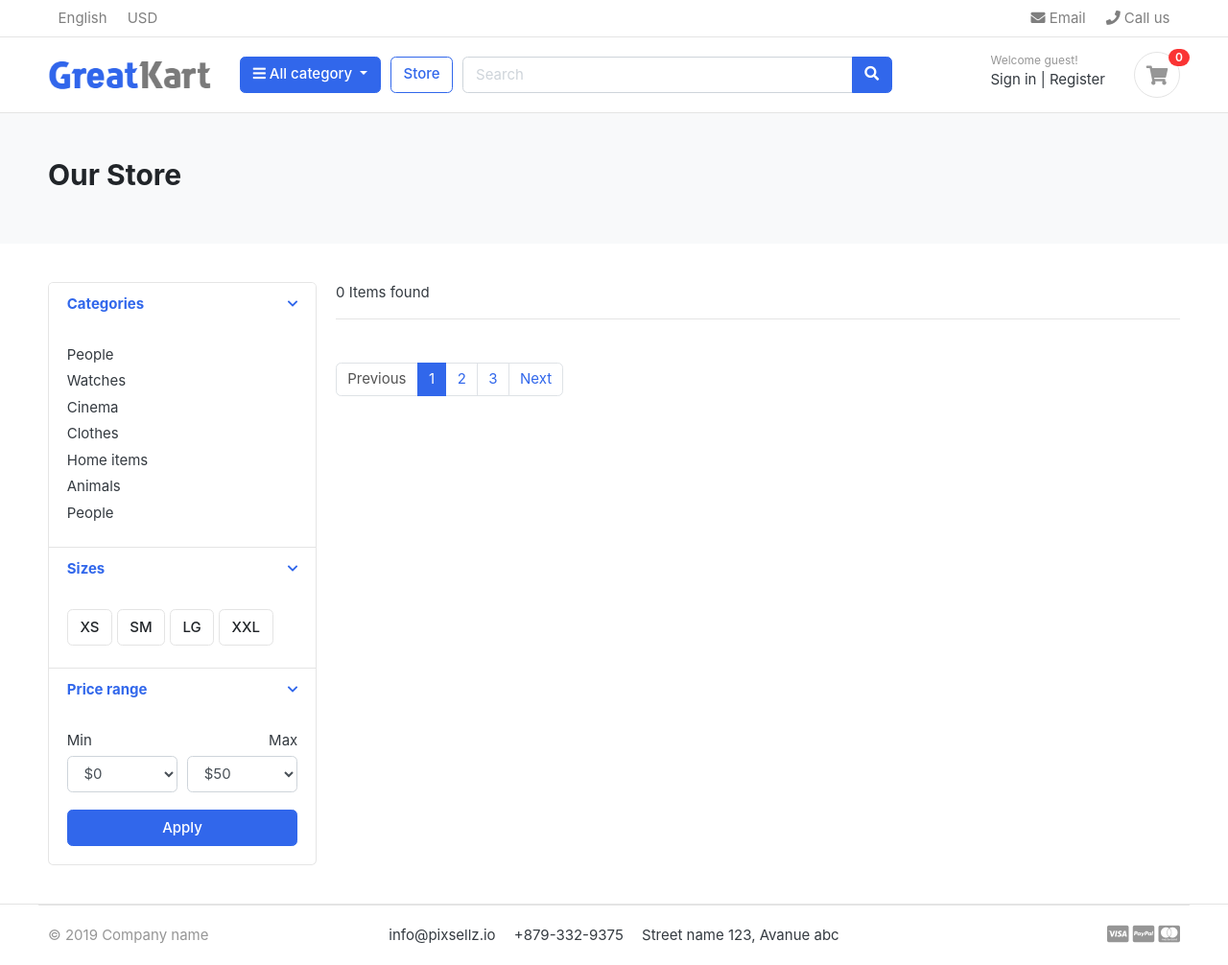
After one commit to Mive667/Django-Ecommerce-website, a Django app: page /store/ in a window 1280 px wide. The commit adds this page. Shown: the whole page at 96% size. Run offline with Django 5.2, Linux system fonts and the light colour scheme; data that the repository does not hold is empty; some libraries are stand-ins or nearby versions; some web fonts are replaced.

Commit message:
add store page and categories page

```diff
--- a/src/ecommerce/templates/ecommerce/includes/navbar.html
+++ b/src/ecommerce/templates/ecommerce/includes/navbar.html
@@ -81,7 +81,7 @@
           <!-- category-wrap.// -->
         </div>
         <!-- col.// -->
-        <a href="./store.html" class="btn btn-outline-primary">Store</a>
+        <a href="./store/" class="btn btn-outline-primary">Store</a>
         <div class="col-lg col-md-6 col-sm-12 col">
           <form action="#" class="search">
             <div class="input-group w-100">
--- a/src/ecommerce/urls.py
+++ b/src/ecommerce/urls.py
@@ -15,12 +15,13 @@ Including another URLconf
     2. Add a URL to urlpatterns:  path('blog/', include('blog.urls'))
 """
 from django.contrib import admin
-from django.urls import path
+from django.urls import include, path
 from django.conf import settings
 from django.conf.urls.static import static
 from . import views
 
 urlpatterns = [
     path('admin/', admin.site.urls),
-    path('', views.index, name='index')
+    path('', views.index, name='index'),
+    path('store/', include('store.urls'), name='store'),
 ] + static(settings.MEDIA_URL, document_root=settings.MEDIA_ROOT)
--- /dev/null
+++ b/src/store/templates/store/store.html
@@ -0,0 +1,197 @@
+{% extends 'ecommerce/base.html' %} {% load static %} {% block content %}
+
+<!-- ========================= SECTION PAGETOP ========================= -->
+<section class="section-pagetop bg">
+  <div class="container">
+    <h2 class="title-page">Our Store</h2>
+  </div>
+  <!-- container //  -->
+</section>
+<!-- ========================= SECTION INTRO END// ========================= -->
+
+<!-- ========================= SECTION CONTENT ========================= -->
+<section class="section-content padding-y">
+  <div class="container">
+    <div class="row">
+      <aside class="col-md-3">
+        <div class="card">
+          <article class="filter-group">
+            <header class="card-header">
+              <a
+                href="#"
+                data-toggle="collapse"
+                data-target="#collapse_1"
+                aria-expanded="true"
+                class=""
+              >
+                <i class="icon-control fa fa-chevron-down"></i>
+                <h6 class="title">Categories</h6>
+              </a>
+            </header>
+            <div class="filter-content collapse show" id="collapse_1" style="">
+              <div class="card-body">
+                <ul class="list-menu">
+                  <li><a href="#">People </a></li>
+                  <li><a href="#">Watches </a></li>
+                  <li><a href="#">Cinema </a></li>
+                  <li><a href="#">Clothes </a></li>
+                  <li><a href="#">Home items </a></li>
+                  <li><a href="#">Animals</a></li>
+                  <li><a href="#">People </a></li>
+                </ul>
+              </div>
+              <!-- card-body.// -->
+            </div>
+          </article>
+          <!-- filter-group  .// -->
+          <article class="filter-group">
+            <header class="card-header">
+              <a
+                href="#"
+                data-toggle="collapse"
+                data-target="#collapse_4"
+                aria-expanded="true"
+                class=""
+              >
+                <i class="icon-control fa fa-chevron-down"></i>
+                <h6 class="title">Sizes</h6>
+              </a>
+            </header>
+            <div class="filter-content collapse show" id="collapse_4" style="">
+              <div class="card-body">
+                <label class="checkbox-btn">
+                  <input type="checkbox" />
+                  <span class="btn btn-light"> XS </span>
+                </label>
+
+                <label class="checkbox-btn">
+                  <input type="checkbox" />
+                  <span class="btn btn-light"> SM </span>
+                </label>
+
+                <label class="checkbox-btn">
+                  <input type="checkbox" />
+                  <span class="btn btn-light"> LG </span>
+                </label>
+
+                <label class="checkbox-btn">
+                  <input type="checkbox" />
+                  <span class="btn btn-light"> XXL </span>
+                </label>
+              </div>
+              <!-- card-body.// -->
+            </div>
+          </article>
+          <!-- filter-group .// -->
+
+          <article class="filter-group">
+            <header class="card-header">
+              <a
+                href="#"
+                data-toggle="collapse"
+                data-target="#collapse_3"
+                aria-expanded="true"
+                class=""
+              >
+                <i class="icon-control fa fa-chevron-down"></i>
+                <h6 class="title">Price range</h6>
+              </a>
+            </header>
+            <div class="filter-content collapse show" id="collapse_3" style="">
+              <div class="card-body">
+                <div class="form-row">
+                  <div class="form-group col-md-6">
+                    <label>Min</label>
+                    <!-- <input class="form-control" placeholder="$0" type="number"> -->
+                    <select class="mr-2 form-control">
+                      <option value="0">$0</option>
+                      <option value="50">$50</option>
+                      <option value="100">$100</option>
+                      <option value="150">$150</option>
+                      <option value="200">$200</option>
+                      <option value="500">$500</option>
+                      <option value="1000">$1000</option>
+                    </select>
+                  </div>
+                  <div class="form-group text-right col-md-6">
+                    <label>Max</label>
+                    <select class="mr-2 form-control">
+                      <option value="50">$50</option>
+                      <option value="100">$100</option>
+                      <option value="150">$150</option>
+                      <option value="200">$200</option>
+                      <option value="500">$500</option>
+                      <option value="1000">$1000</option>
+                      <option value="2000">$2000+</option>
+                    </select>
+                  </div>
+                </div>
+                <!-- form-row.// -->
+                <button class="btn btn-block btn-primary">Apply</button>
+              </div>
+              <!-- card-body.// -->
+            </div>
+          </article>
+          <!-- filter-group .// -->
+        </div>
+        <!-- card.// -->
+      </aside>
+      <!-- col.// -->
+      <main class="col-md-9">
+        <header class="border-bottom mb-4 pb-3">
+          <div class="form-inline">
+            <span class="mr-md-auto">{{ products_count }} Items found </span>
+          </div>
+        </header>
+        <!-- sect-heading -->
+
+        <div class="row">
+          {% for p in products %}
+          <div class="col-md-4">
+            <figure class="card card-product-grid">
+              <div class="img-wrap">
+                <img src="{{ p.image.url }}" />
+              </div>
+              <!-- img-wrap.// -->
+              <figcaption class="info-wrap">
+                <div class="fix-height">
+                  <a href="./product-detail.html" class="title"
+                    >{{ p.product_name }}</a
+                  >
+                  <div class="price-wrap mt-2">
+                    <span class="price">{{ p.price }}$</span>
+                    <del class="price-old">$1980</del>
+                  </div>
+                  <!-- price-wrap.// -->
+                </div>
+                <a href="#" class="btn btn-block btn-primary">Add to cart </a>
+              </figcaption>
+            </figure>
+          </div>
+          {% endfor %}
+          <!-- col.// -->
+        </div>
+        <!-- row end.// -->
+
+        <nav class="mt-4" aria-label="Page navigation sample">
+          <ul class="pagination">
+            <li class="page-item disabled">
+              <a class="page-link" href="#">Previous</a>
+            </li>
+            <li class="page-item active">
+              <a class="page-link" href="#">1</a>
+            </li>
+            <li class="page-item"><a class="page-link" href="#">2</a></li>
+            <li class="page-item"><a class="page-link" href="#">3</a></li>
+            <li class="page-item"><a class="page-link" href="#">Next</a></li>
+          </ul>
+        </nav>
+      </main>
+      <!-- col.// -->
+    </div>
+  </div>
+  <!-- container .//  -->
+</section>
+<!-- ========================= SECTION CONTENT END// ========================= -->
+
+{% endblock %}
--- /dev/null
+++ b/src/store/urls.py
@@ -0,0 +1,9 @@
+
+from django.urls import path
+from store import views
+
+
+urlpatterns = [
+    path('', views.store, name='store'),
+    path('<slug:category_slug>/', views.store, name='products_by_category'),
+]
--- a/src/store/views.py
+++ b/src/store/views.py
@@ -1,3 +1,29 @@
-from django.shortcuts import render
+from django.shortcuts import get_object_or_404, render
+from store.models import Product
+from category.models import Category
 
 # Create your views here.
+def store(request, category_slug=None):
+    categories = None
+    products = None
+
+    if category_slug:
+        categories = get_object_or_404(Category, slug=category_slug)
+        products = (
+            Product.objects.
+            all().
+            filter(is_available=True, category=categories)
+        )
+    else:
+        products = (
+            Product.objects.
+            all().
+            filter(is_available=True)
+        )
+
+    products_count = products.count()
+    context = {
+        'products': products,
+        'products_count': products_count,
+    }
+    return render(request, 'store/store.html', context)
```
Also changed, not shown: src/ecommerce/views.py (line endings or trailing spaces).
